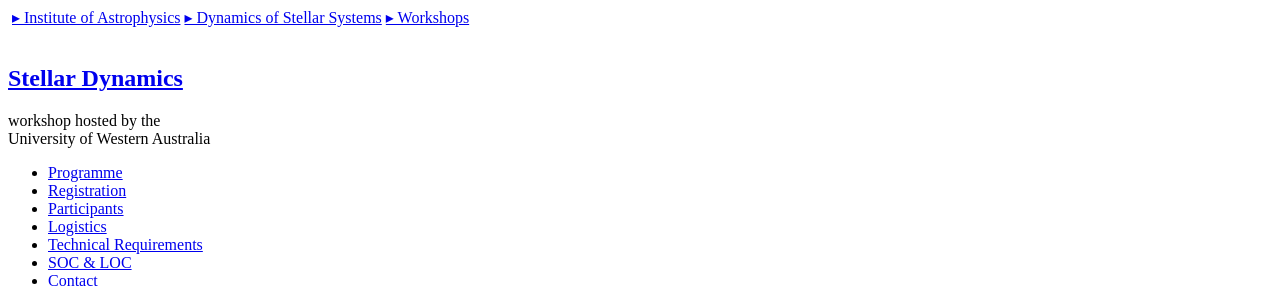
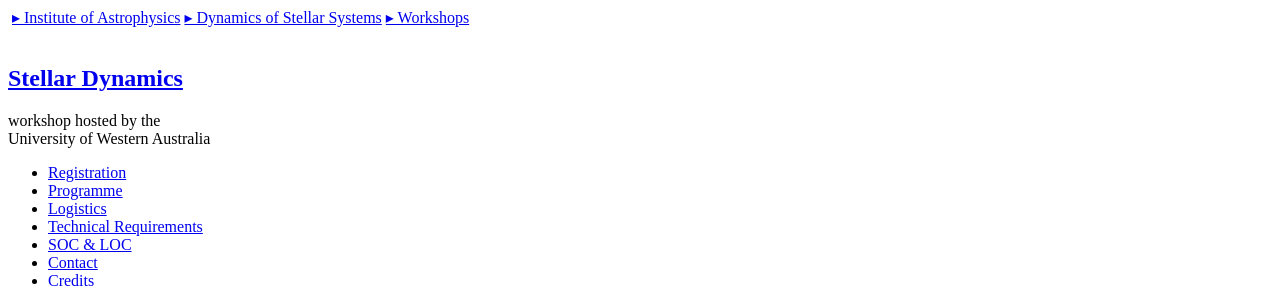
Before and after one commit to gsantucci90/DYNAMITEWorkshop2022, a plain HTML site: page index.html in a window 1280 px wide. Shown: the top 286 px of the page. Drawn offline with nearby package versions, Linux system fonts and the light colour scheme.

Commit message:
Update index.html

```diff
--- a/index.html
+++ b/index.html
@@ -34,9 +34,9 @@
 				</header>
 				<nav id="nav">
 					<ul>
+						<li><a href="#SecREG">Registration</a></li>
 						<li><a href="#Sec1">Programme</a></li>
-						<li><a href="#SecREG">Registration</a></li>
-						<li><a href="#Sec2">Participants</a></li>
+						<!--li><a href="#Sec2">Participants</a></li-->
 						<li><a href="#Sec3">Logistics</a></li>
 						<li><a href="#SecTR">Technical Requirements</a></li>
 						<li><a href="#Sec4">SOC & LOC</a></li>
```
